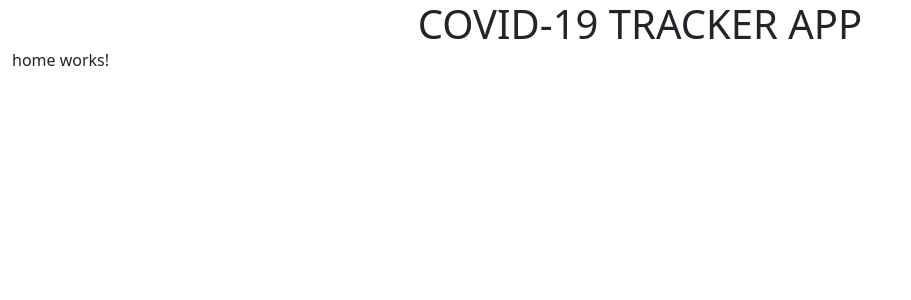
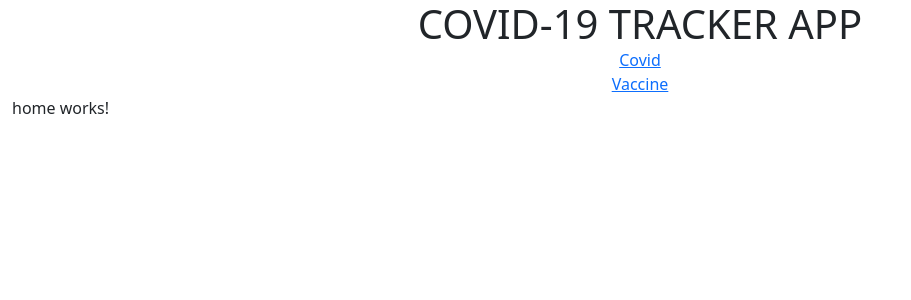
Before and after one commit to tazuddinleton/covid19tracker, an Angular app: page / in a window 1280 px wide. Shown: the top 300 px of the page, without its empty margins (0-911 px from the left). Built offline with nearby package versions, Linux system fonts and the light colour scheme.

Commit message:
Add routing

```diff
--- a/src/app/app-routing.module.ts
+++ b/src/app/app-routing.module.ts
@@ -6,8 +6,8 @@ import { VaccineComponent } from './pages/vaccine/vaccine.component';
 
 const routes: Routes = [
   {path: '', component: HomeComponent},
-  {path: 'country:/covid', component: CovidComponent},
-  {path: 'country:/vaccine', component: VaccineComponent}
+  {path: ':country/covid', component: CovidComponent},
+  {path: ':country/vaccine', component: VaccineComponent}
 ];
 
 @NgModule({
--- a/src/app/app.component.html
+++ b/src/app/app.component.html
@@ -2,6 +2,10 @@
   <div class="d-flex justify-content-center">
     <div class="text-center">
       <h1 class="mx-auto my-0 text-uppercase">{{ title }}</h1>
+
+      <a [routerLink]="['canada', 'covid' ]">Covid</a>
+      <br>
+      <a [routerLink]="['canada', 'vaccine']">Vaccine</a>
     </div>
   </div>
   <router-outlet></router-outlet>
```
